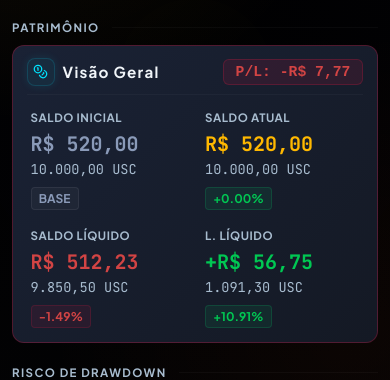
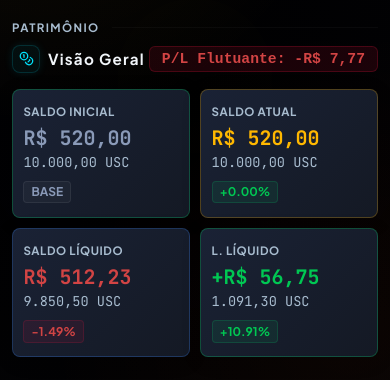
Before and after one commit to tonyrogeness-web/Oriontech, a Next.js app: page / in a window 390 px wide. Shown: the part 346-726 px from the top of the page. Built offline with nearby package versions, Linux system fonts and the light colour scheme; no server answers; the database is empty.

Commit message:
feat: implement separate glowing cards layout for patrimonio section

```diff
--- a/src/components/KpiCards.tsx
+++ b/src/components/KpiCards.tsx
@@ -263,9 +263,9 @@ export default function KpiCards({
 
       {/* ── PATRIMÔNIO SECTION ── */}
       <div className={styles.kpiSectionHeader}>Patrimônio</div>
-      <div className={`${styles.patrimonioUnifiedCard} ${floatingPl >= 0 ? styles.kpiCardBorderGreen : styles.kpiCardBorderRed}`}>
-        {/* Header: Title and Floating P/L badge */}
-        <div className={styles.patrimonioHeader}>
+
+      {/* Header bar outside the cards */}
+      <div className={styles.patrimonioHeader} style={{ marginBottom: '1rem', borderBottom: 'none', paddingBottom: 0 }}>
         <div className={styles.patrimonioTitleGroup}>
           <div className={`${styles.kpiIconContainer} ${styles.blueGlow}`}>
             <Coins size={15} />
@@ -273,14 +273,14 @@ export default function KpiCards({
           <span className={styles.patrimonioMainTitle}>Visão Geral</span>
         </div>
         <span className={`${styles.patrimonioPlBadge} ${floatingPl >= 0 ? styles.badgeGreen : styles.badgeRed}`}>
-            P/L: {floatingPl >= 0 ? "+" : ""}{formatValPrimary(floatingPl)}
+          P/L Flutuante: {floatingPl >= 0 ? "+" : ""}{formatValPrimary(floatingPl)}
         </span>
       </div>
 
-        {/* Grid: 2x2 columns */}
+      {/* Grid: 2x2 columns containing 4 separate cards */}
       <div className={styles.patrimonioColsGrid}>
         {/* Col 1: Saldo Inicial */}
-          <div className={styles.patrimonioCol}>
+        <div className={`${styles.patrimonioCol} ${styles.patrimonioColTeal}`}>
           <span className={styles.patrimonioColLabel}>SALDO INICIAL</span>
           <span className={`${styles.patrimonioColValue} tabular-nums`} style={{ color: "var(--text-muted)" }}>
             {formatValPrimary(startBalance)}
@@ -296,7 +296,7 @@ export default function KpiCards({
         </div>
 
         {/* Col 2: Saldo Atual */}
-          <div className={styles.patrimonioCol}>
+        <div className={`${styles.patrimonioCol} ${styles.patrimonioColGold}`}>
           <span className={styles.patrimonioColLabel}>SALDO ATUAL</span>
           <span className={`${styles.patrimonioColValue} tabular-nums`} style={{ color: "var(--neon-gold)" }}>
             {formatValPrimary(balance)}
@@ -312,7 +312,7 @@ export default function KpiCards({
         </div>
 
         {/* Col 3: Saldo Líquido */}
-          <div className={styles.patrimonioCol}>
+        <div className={`${styles.patrimonioCol} ${styles.patrimonioColBlue}`}>
           <span className={styles.patrimonioColLabel}>SALDO LÍQUIDO</span>
           <span className={`${styles.patrimonioColValue} tabular-nums`} style={{ color: isEquityAboveStart ? "var(--neon-green)" : "var(--neon-red)" }}>
             {formatValPrimary(equityCalc)}
@@ -328,7 +328,7 @@ export default function KpiCards({
         </div>
 
         {/* Col 4: L. Líquido */}
-          <div className={styles.patrimonioCol}>
+        <div className={`${styles.patrimonioCol} ${netProfitCalc >= 0 ? styles.patrimonioColGreen : styles.patrimonioColRed}`}>
           <span className={styles.patrimonioColLabel}>L. LÍQUIDO</span>
           <span className={`${styles.patrimonioColValue} tabular-nums`} style={{ color: netProfitCalc >= 0 ? "var(--neon-green)" : "var(--neon-red)" }}>
             {netProfitCalc >= 0 ? "+" : ""}{formatValPrimary(netProfitCalc)}
@@ -340,7 +340,6 @@ export default function KpiCards({
             <span className={`${styles.kpiBadgeMockup} ${netProfitCalc >= 0 ? styles.kpiBadgeGreen : styles.kpiBadgeRed}`} style={{ marginTop: 0 }}>
               {netProfitPctCalc >= 0 ? "+" : ""}{netProfitPctCalc.toFixed(2)}%
             </span>
-            </div>
           </div>
         </div>
       </div>
--- a/src/components/components.module.css
+++ b/src/components/components.module.css
@@ -3143,21 +3143,60 @@
 }
 
 .patrimonioCol {
+  background: var(--bg-card-gradient);
+  border: 1px solid var(--border-light);
+  border-radius: 12px;
+  padding: 1.25rem 1.15rem !important;
   display: flex;
   flex-direction: column;
   position: relative;
-  padding: 0.25rem 0.5rem;
-}
-
-/* 2x2 grid dividers - Minimalist borderless styling */
-.patrimonioCol:nth-child(1),
-.patrimonioCol:nth-child(2) {
-  padding-bottom: 0.75rem;
-}
-
-.patrimonioCol:nth-child(1),
-.patrimonioCol:nth-child(3) {
-  padding-right: 1.25rem;
+  transition: var(--transition-smooth);
+  box-shadow: 0 4px 20px 0 rgba(0, 0, 0, 0.12);
+}
+.patrimonioCol:hover {
+  transform: translateY(-2px);
+  background: var(--bg-card-gradient-hover);
+  box-shadow: 0 6px 24px 0 rgba(0, 0, 0, 0.18);
+}
+
+.patrimonioColTeal {
+  border-color: rgba(0, 230, 118, 0.25);
+}
+.patrimonioColTeal:hover {
+  border-color: var(--neon-green);
+  box-shadow: 0 6px 24px 0 rgba(0, 230, 118, 0.12);
+}
+
+.patrimonioColGold {
+  border-color: rgba(255, 179, 0, 0.25);
+}
+.patrimonioColGold:hover {
+  border-color: var(--neon-gold);
+  box-shadow: 0 6px 24px 0 rgba(255, 179, 0, 0.12);
+}
+
+.patrimonioColBlue {
+  border-color: rgba(59, 130, 246, 0.25);
+}
+.patrimonioColBlue:hover {
+  border-color: #3b82f6;
+  box-shadow: 0 6px 24px 0 rgba(59, 130, 246, 0.12);
+}
+
+.patrimonioColGreen {
+  border-color: rgba(0, 230, 118, 0.25);
+}
+.patrimonioColGreen:hover {
+  border-color: var(--neon-green);
+  box-shadow: 0 6px 24px 0 rgba(0, 230, 118, 0.12);
+}
+
+.patrimonioColRed {
+  border-color: rgba(255, 23, 68, 0.25);
+}
+.patrimonioColRed:hover {
+  border-color: var(--neon-red);
+  box-shadow: 0 6px 24px 0 rgba(255, 23, 68, 0.12);
 }
 
 .patrimonioColLabel {
@@ -3208,18 +3247,11 @@
 @media (max-width: 500px) {
   .patrimonioColsGrid {
     grid-template-columns: repeat(2, 1fr) !important;
-    gap: 0.5rem 0.75rem !important;
+    gap: 0.65rem !important;
   }
   .patrimonioCol {
-    padding: 0.15rem 0.25rem !important;
-  }
-  .patrimonioCol:nth-child(1),
-  .patrimonioCol:nth-child(2) {
-    padding-bottom: 0.5rem !important;
-  }
-  .patrimonioCol:nth-child(1),
-  .patrimonioCol:nth-child(3) {
-    padding-right: 0.75rem !important;
+    padding: 0.85rem 0.65rem !important;
+    border-radius: 8px !important;
   }
 }
 
```
Lines whose indentation alone changed are shown as unchanged.
